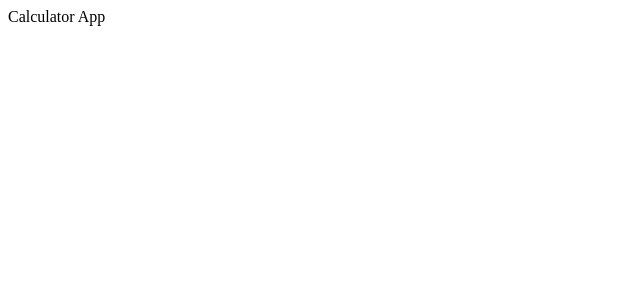
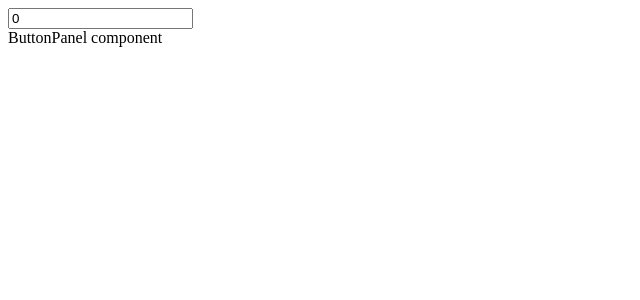
Before and after one commit to jcromerohdz/Magicians-calc, a React (Create React App) app: page / in a window 1280 px wide. Shown: the top 300 px of the page, without its empty margins (0-640 px from the left). Built offline with nearby package versions, Linux system fonts and the light colour scheme.

Commit message:
Implementing data structure for buttons and give a default property to the Display component

```diff
--- a/src/components/App.js
+++ b/src/components/App.js
@@ -1,10 +1,98 @@
 import React from 'react';
+import Display from './Display';
+import ButtonPanel from './ButtonPanel'
 
+class App extends React.Component {
 
-const App = () => (
-  <div>
-    Calculator App
-  </div>
-);
+  state = {
+    buttons: [
+    {
+      "id":1,
+      "name":"AC"
+    },
+    {
+      "id":2,
+      "name":"+/-"
+    },
+    {
+      "id":3,
+      "name":"%"
+    },
+    {
+      "id":4,
+      "name":"÷"
+    },
+    {
+      "id":5,
+      "name":"7"
+    },
+    {
+      "id":6,
+      "name":"8"
+    },
+    {
+      "id":7,
+      "name":"9"
+    },
+    {
+      "id":8,
+      "name":"X"
+    },
+    {
+      "id":9,
+      "name":"4"
+    },
+    {
+      "id":10,
+      "name":"5"
+    },
+    {
+      "id":11,
+      "name":"6"
+    },
+    {
+      "id":12,
+      "name":"-"
+    },
+    {
+      "id":13,
+      "name":"1"
+    },
+    {
+      "id":14,
+      "name":"2"
+    },
+    {
+      "id":15,
+      "name":"3"
+    },
+    {
+      "id":16,
+      "name":"+"
+    },
+    {
+      "id":17,
+      "name":"0"
+    },
+    {
+      "id":18,
+      "name":"."
+    },
+    {
+      "id":19,
+      "name":"="
+    }
+  ]
+  };
+
+  render() {
+    return (
+      <div className="">
+        <Display resultDefault={this.state.buttons[16].name}/>
+        <ButtonPanel />
+      </div>
+    );
+  }
+}
 
 export default App;
--- /dev/null
+++ b/src/components/ButtonPanel.js
@@ -0,0 +1,12 @@
+import React from 'react';
+
+const ButtonPanel = () => {
+  return (
+    <div>
+      ButtonPanel component
+    </div>
+  );
+};
+
+
+export default ButtonPanel;
--- /dev/null
+++ b/src/components/Display.js
@@ -0,0 +1,20 @@
+import React from 'react';
+
+class Display extends React.Component {
+  state = { result: this.props.resultDefault };
+
+  onInputChange = (event) =>{
+    this.setState({result: event.target.value});
+  }
+
+  render(){
+    return(
+      <div>
+        <input type="text" value={this.state.result} onChange={this.onInputChange}/>
+      </div>
+    );
+  }
+};
+
+
+export default Display;
```
Also changed, not shown: src/components/Button.js (added, +9 -0 lines).
